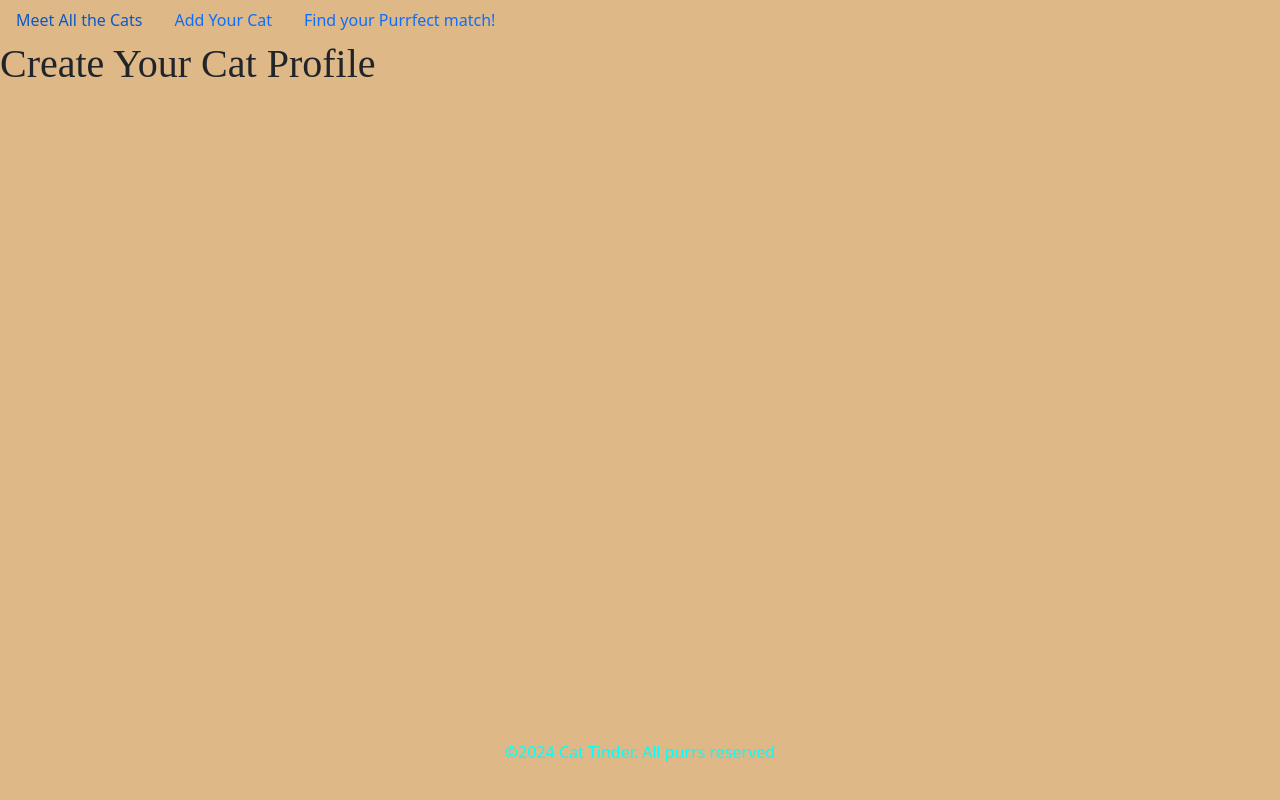
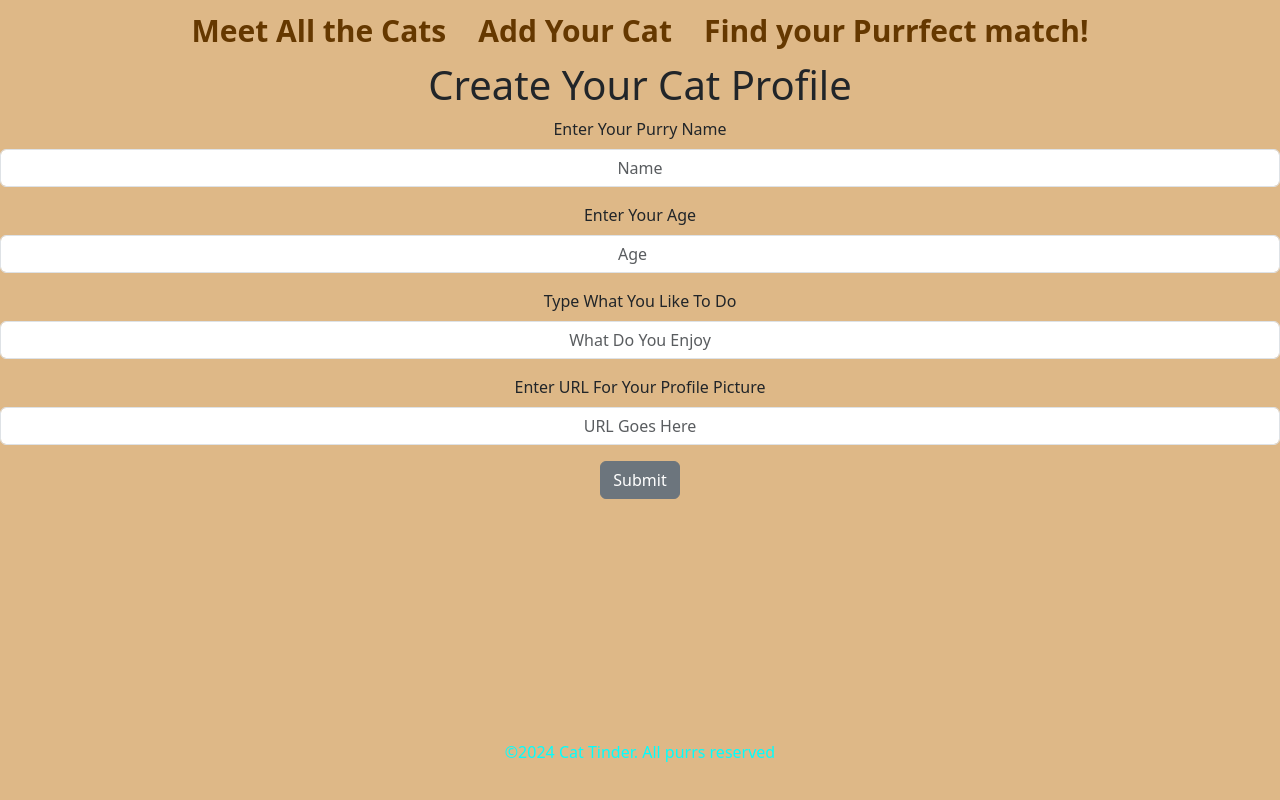
Before and after one commit to yoshihiroyamada23/cat-tinder-front-end, a React (Create React App) app: page /catnew in a window 1280 px wide. Built offline with nearby package versions, Linux system fonts and the light colour scheme.

Commit message:
fimished create functionality and did some stylings

```diff
--- a/src/App.css
+++ b/src/App.css
@@ -1,5 +1,6 @@
 * {
   background-color: burlywood;
+  text-align: center;
 }
 
 .header {
@@ -7,11 +8,29 @@
   text-align: center;
   font-family: monospace;
   color: aqua;
+  align-items: center;
 }
 
 .home {
   text-align: center;
   padding: 20px;
+}
+
+a.nav-link{
+  font-size: 30px;
+  font-weight: bold;
+  display: flex;
+  justify-content: center;
+  align-items: center;
+  color:rgb(101, 56, 0);
+}
+.nav{
+  justify-content:center;
+  padding: 0px;
+}
+.nav:hover{
+  color:aquamarine;
+  font-weight: bolder;
 }
 
 footer {
@@ -29,7 +48,7 @@ footer {
 }
 
 .logo {
-  width: 500px;
+  width: 400px;
   height: auto;
   text-align: center;
 }
@@ -55,7 +74,7 @@ footer {
 }
 
 .cat-index-cards img {
-  max-width: 300px;
+  max-width: 350px;
   max-height: 140px;
   width: auto;
   height: auto;
@@ -67,3 +86,13 @@ footer {
   color: var(--bs-card-color);
   height: 300px;
 }
+img.cat-profile-pic{
+  max-width: 400px;
+  max-height: 400px;
+}
+.match{
+  color:red;
+  font-size: 20px;
+  font-family: Georgia, 'Times New Roman', Times, serif;
+  text-align: left;
+}
--- a/src/App.js
+++ b/src/App.js
@@ -14,6 +14,9 @@ import './App.css';
 const App = () => {
   const [cats, setCats] = useState(mockCats)
   console.log(cats)
+  const createCat = (newCat) =>{
+    console.log(newCat)
+  }
   return (
     <>
       < Header />
@@ -21,7 +24,7 @@ const App = () => {
         <Route path="/" element={<Home />} />
         <Route path="/catindex" element={<CatIndex cats={cats} />} />
         <Route path="/catshow/:id" element={<CatShow cats={cats} />} />
-        <Route path="/catnew" element={<CatNew />} />
+        <Route path="/catnew" element={<CatNew createCat={createCat} />} />
         <Route path="/catedit" element={<CatEdit />} />
         <Route path="*" element={<NotFound />} />
       </Routes>
--- a/src/Pages/CatNew.js
+++ b/src/Pages/CatNew.js
@@ -1,10 +1,69 @@
-import React from "react"
+import React, { useState } from "react"
+import { useNavigate } from "react-router-dom";
+import { Button, Form, FormGroup, Input, Label } from 'reactstrap';
+const CatNew = ({createCat}) => {
+    const [createFormData, setCatFormData] = useState({
+        name: "",
+        age: "",
+        enjoys: "",
+        image: ""
+    })
+    const navigate = useNavigate()
+    const handleChange = (e) => {
+        setCatFormData({...setCatFormData, [e.target.name]: e.target.value})
+    }
+    const handleSubmit = () => {
+        createCat(createFormData)
+        navigate("/catindex")
+    }
 
-const CatNew = () => {
     return (
-        <div className="createcat">
+        <>
             <h1>Create Your Cat Profile</h1>
-        </div>
+            <Form className="form">
+                <FormGroup>
+                    <Label for="name">Enter Your Purry Name</Label>
+                    <Input
+                        type="name"
+                        name="namel"
+                        id="name"
+                        placeholder="Name"
+                        onChange={handleChange}
+                    />
+                </FormGroup>
+                <FormGroup>
+                    <Label for="age">Enter Your Age</Label>
+                    <Input
+                        type="number"
+                        name="age"
+                        id="examplePassword"
+                        placeholder="Age"
+                        onChange={handleChange}
+                    />
+                </FormGroup>
+                <FormGroup>
+                    <Label for="enjoys">Type What You Like To Do</Label>
+                    <Input
+                        type="enjoys"
+                        name="enjoys"
+                        id="enjoy"
+                        placeholder="What Do You Enjoy"
+                        onChange={handleChange}
+                    />
+                </FormGroup>
+                <FormGroup>
+                    <Label for="enjoys">Enter URL For Your Profile Picture</Label>
+                    <Input
+                        type="text"
+                        name="image"
+                        id="Image"
+                        placeholder="URL Goes Here"
+                        onChange={handleChange}
+                    />
+                </FormGroup>
+                <Button onClick={handleSubmit}>Submit</Button>
+            </Form>
+        </>
     )
 }
 export default CatNew
--- a/src/Pages/Home.js
+++ b/src/Pages/Home.js
@@ -5,6 +5,8 @@ const Home = () => {
     return (
     <div className="home">
         <img src={HomeImage} alt ="kurrinImage" className="logo"/>
+        <p className="match"> Find Meow Match</p>
+
     </div>
 )
 }
--- a/src/mockCats.js
+++ b/src/mockCats.js
@@ -29,7 +29,7 @@ const cats = [
         age: 12,
         enjoys: "Watching the Chiefs game",
         image:
-          "https://images.unsplash.com/photo-1592194996308-7b43878e84a6?ixlib=rb-1.2.1&ixid=MnwxMjA3fDB8MHxwaG90by1wYWdlfHx8fGVufDB8fHx8&auto=format&fit=crop&w=687&q=80"
+          "https://encrypted-tbn0.gstatic.com/images?q=tbn:ANd9GcT6LCjQoBWtmaSh1gbyZEcZ_m0znTECb2iI9Q&usqp=CAU"
     }
   ]
   export default cats
```
Also changed, not shown: 2 other files (tests, documents, lock files or other folders).
